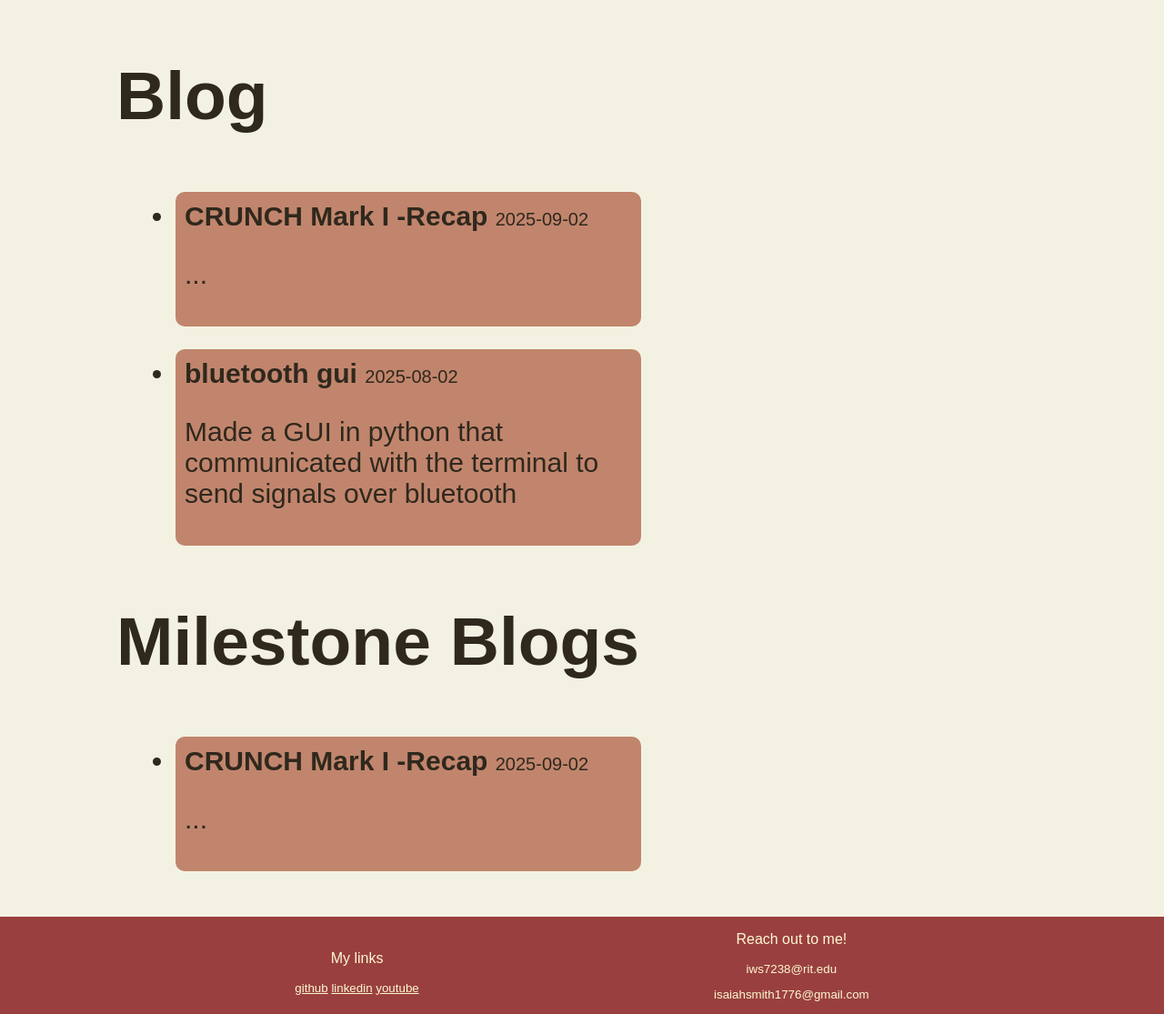
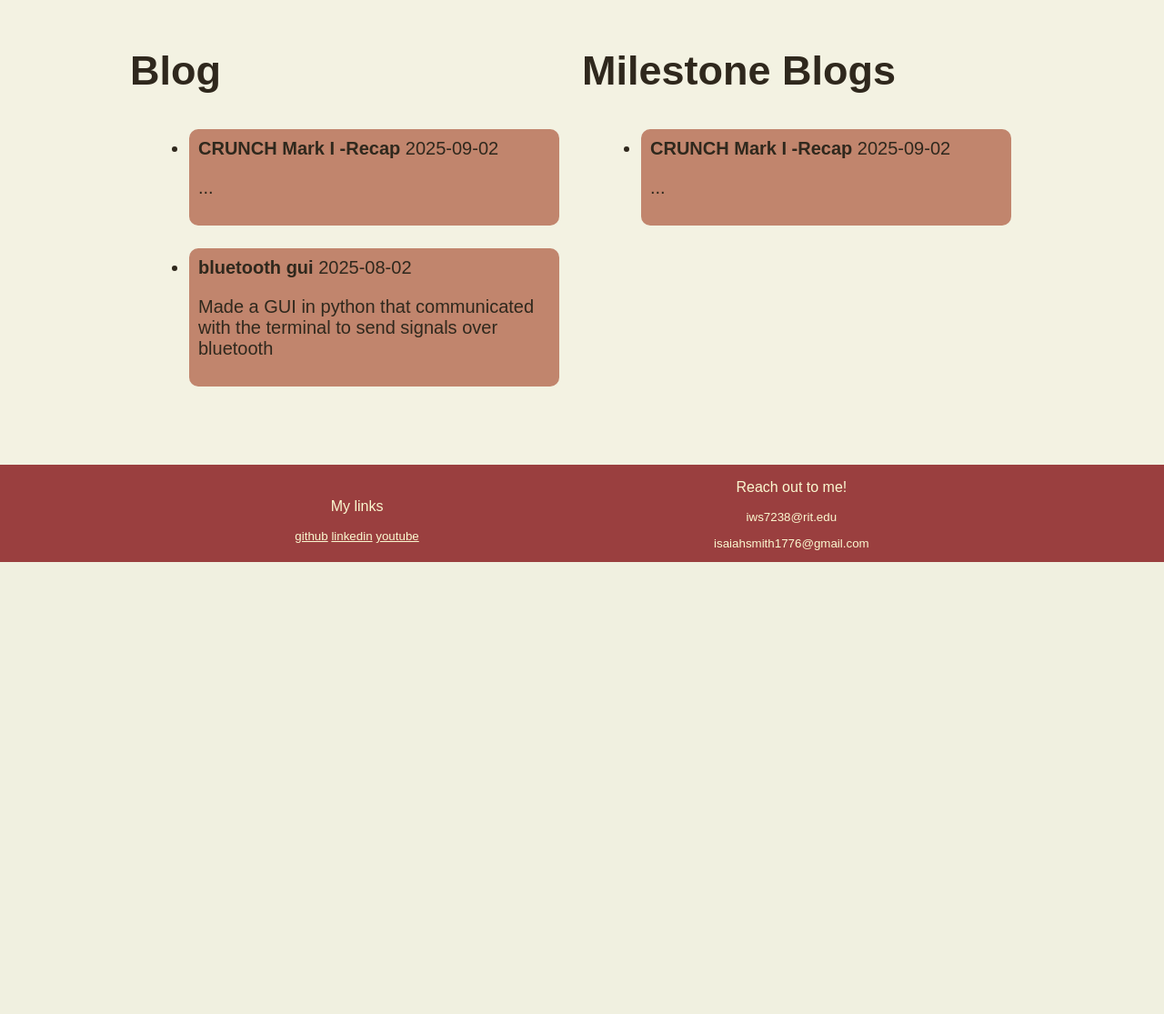
Before and after one commit to Blue-Safe/Personal_Website, a Flask app: page /blog in a window 1280 px wide. Shown: the part 182-1297 px from the top of the page at 91% size. After the commit the page ends 800 px from the top, so only its background shows below. Run offline with Flask 3, Linux system fonts and the light colour scheme.

Commit message:
Finished Blog section

```diff
--- a/static/css/styles.css
+++ b/static/css/styles.css
@@ -123,8 +123,7 @@ main {
 /* ---------------------------------------------- blog stuff --------------------------------------------- */
 
 .blog-container {
-  font-size:30px;
-  width: 50%;
+  font-size:20px;
   margin: 25px;
   border-radius: 10px;
   padding: 10px;
@@ -149,12 +148,23 @@ li a:hover {
 
 }
 .bbc {
-  justify-content:space-evenly;
-  align-items: center;
-  font-size:50px;
-  padding: 15 px;
+  display:flex;
+  flex-direction:row;
+  justify-content:space-between;
+  align-items: normal;
+  font-size:30px;
+  padding: 15px;
   margin-left: 10%;
   margin-right: 10%;
+}
+
+.left {
+  width:50%;
+
+}
+.right {
+  width:50%;
+  justify-self:right;
 }
 
 .post {
--- a/templates/blog.html
+++ b/templates/blog.html
@@ -3,6 +3,7 @@
 {%block title%}Blog{%endblock%}
 {%block content%}
 <div class="bbc">
+<div class="left">
 <h2> Blog </h2>
 
 {% if posts %}
@@ -19,6 +20,8 @@
 {%else%}
  <p> No posts yet...</p>
 {% endif %}
+</div>
+<div class="right">
 <h2> Milestone Blogs </h2>
 {% if posts %}
 <ul >
@@ -37,4 +40,5 @@
  <p> No posts yet...</p>
 {% endif %}
 </div>
+</div>
 {% endblock %}
```
